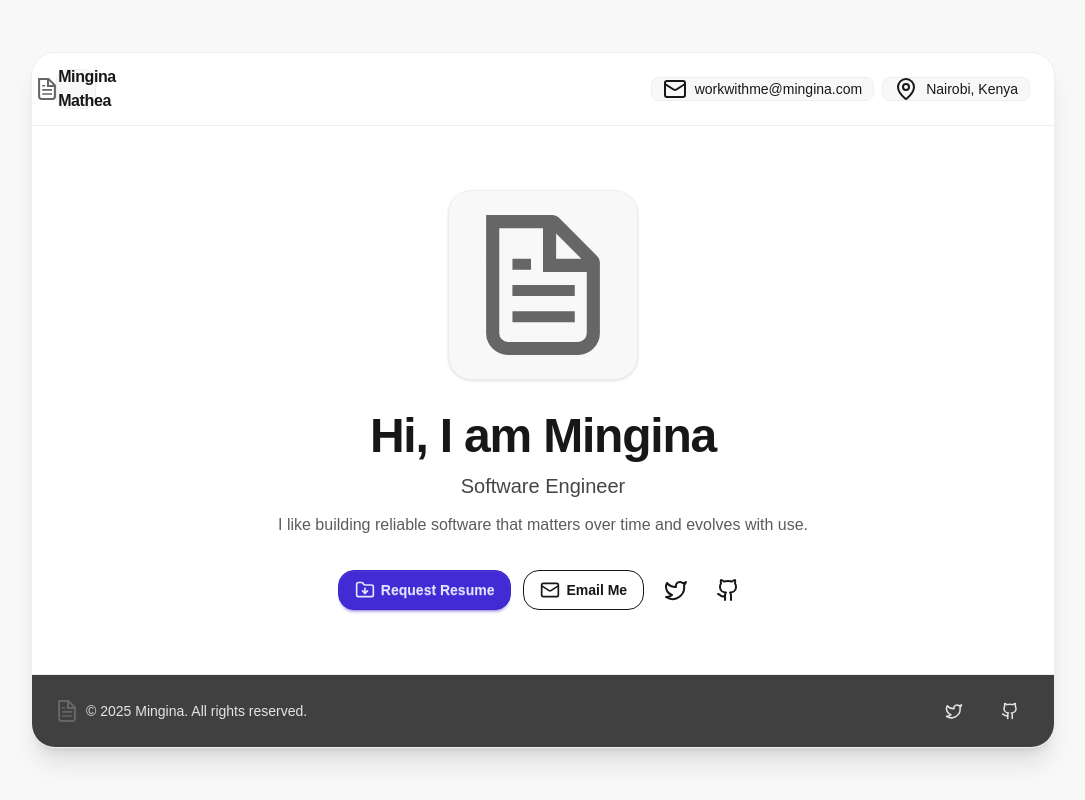
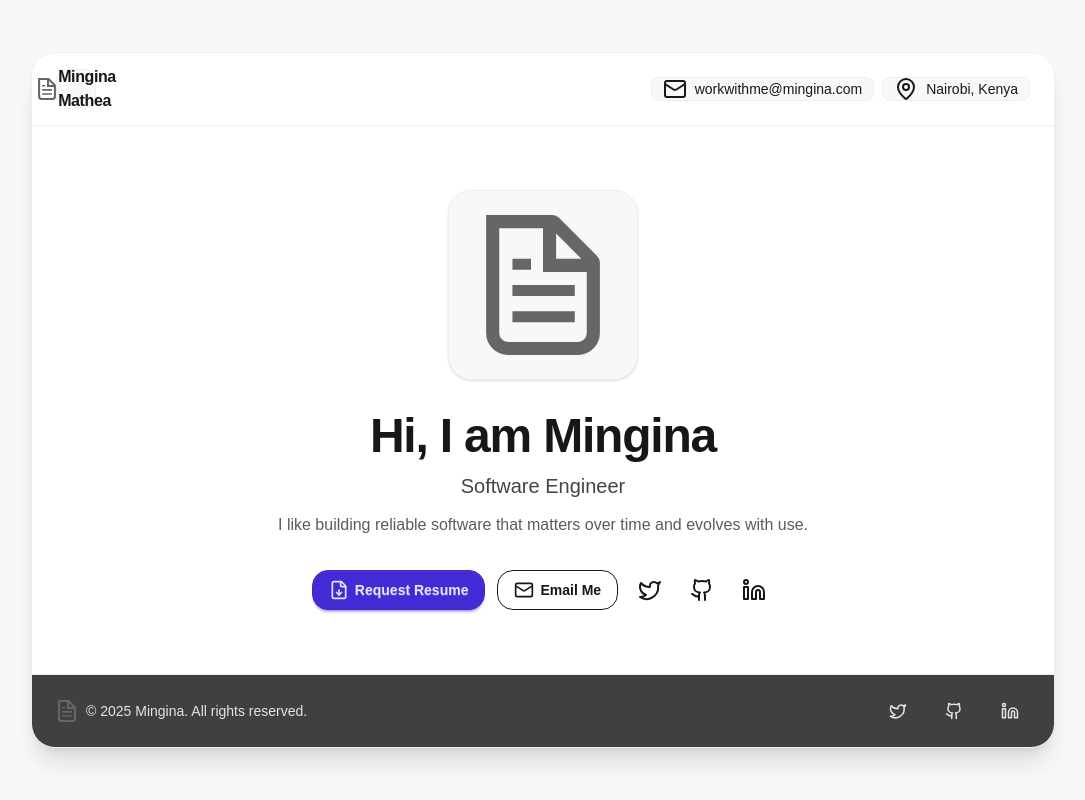
Before and after one commit to mmathea1/mingina.com, a Next.js app: page / in a window 1280 px wide. Shown: the whole page, without its empty margins (97-1182 px from the left). Built offline with nearby package versions, Linux system fonts and the light colour scheme.

Commit message:
added linkedin and replaced resume icon

```diff
--- a/src/app/page.tsx
+++ b/src/app/page.tsx
@@ -1,7 +1,14 @@
 import { Metadata } from "next";
 import Image from "next/image";
 import minginaLogo from "../../public/images/file.svg";
-import { FolderDown, Github, Mail, Twitter, MapPin } from "lucide-react";
+import {
+  FileDown,
+  Github,
+  Mail,
+  Twitter,
+  MapPin,
+  Linkedin,
+} from "lucide-react";
 import Link from "next/link";
 
 export const metadata: Metadata = {
@@ -13,6 +20,7 @@ const LINKS = {
   email: "workwithme@mingina.com",
   github: "https://github.com/mmathea1",
   twitter: "https://x.com/mingina_mathea",
+  linkedin: "https://ke.linkedin.com/in/minginam",
   resumeRequest: "",
 };
 
@@ -99,7 +107,7 @@ export default function Home() {
               target="_blank"
               rel="noopener noreferrer"
             >
-              <FolderDown className="h-5 w-5" /> Request Resume
+              <FileDown className="h-5 w-5" /> Request Resume
             </Link>
             <Link
               className="btn btn-outline rounded-2xl"
@@ -114,6 +122,12 @@ export default function Home() {
             </SocialLink>
             <SocialLink href={LINKS.github} label="Follow me on GitHub">
               <Github size={24} />
+            </SocialLink>
+            <SocialLink
+              href={LINKS.linkedin}
+              label="Connect with me on LinkedIn"
+            >
+              <Linkedin size={24} />
             </SocialLink>
           </div>
         </main>
@@ -135,6 +149,12 @@ export default function Home() {
             <SocialLink href={LINKS.github} label="Follow me on GitHub">
               <Github size={18} />
             </SocialLink>
+            <SocialLink
+              href={LINKS.linkedin}
+              label="Connect with me on LinkedIn"
+            >
+              <Linkedin size={18} />
+            </SocialLink>
           </div>
         </footer>
       </div>
```
